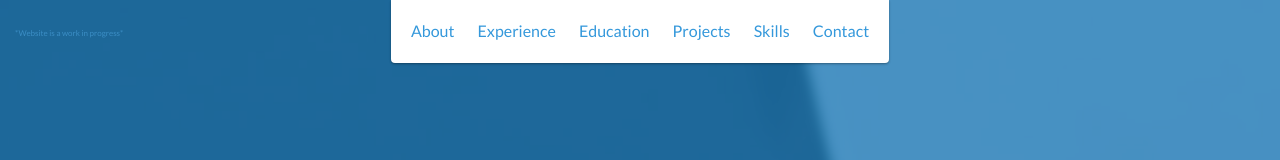
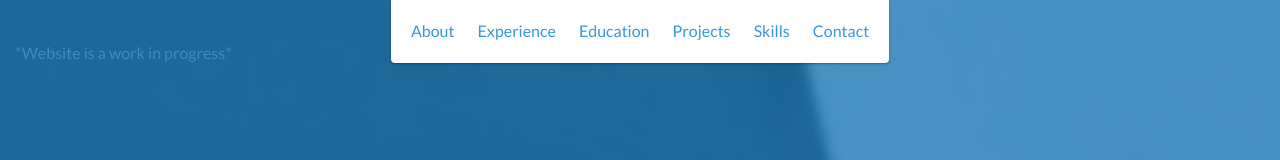
Before and after one commit to shivanisoman/shivanisoman.github.io, a website: page index.html in a window 1280 px wide. Shown: the top 160 px of the page. Drawn offline with nearby package versions, Linux system fonts and the light colour scheme.

Commit message:
disclaimer font size

```diff
--- a/scss/styles.scss
+++ b/scss/styles.scss
@@ -358,7 +358,7 @@ footer {
     h5 {
         color: lighten($base-color, 25%);
         font-weight: 500;
-        font-size: .50em;
+        font-size: 1em;
         margin-bottom: 15px;
     }
 }
```
Also changed, not shown: css/styles.css.
